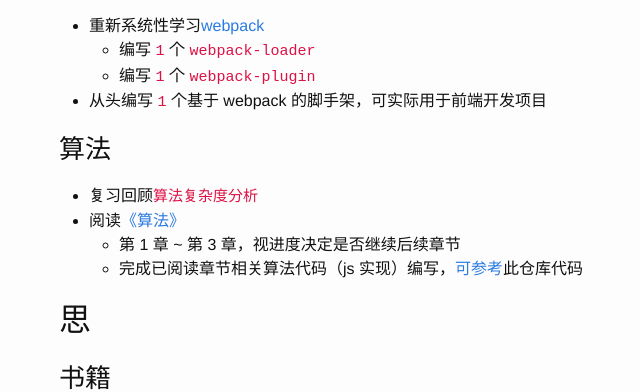
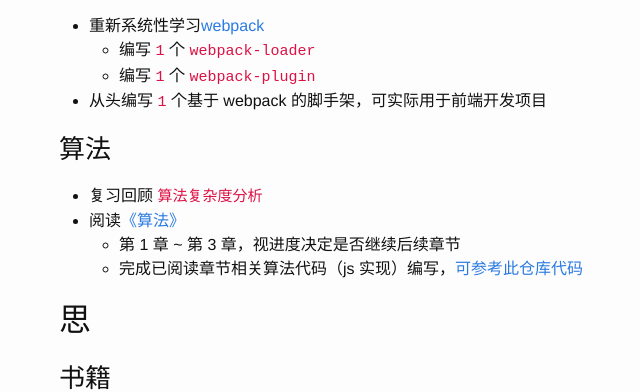
Before and after one commit to bigfact/bigfact.github.io, a Jekyll site: the page built from _posts/202001/2020-01-08-Q1-Plan.md, in a window 1280 px wide and 1400 px high, scrolled down 342 px. Shown: the top 392 px of the window, without its empty margins (211-851 px from the left). Built offline with Jekyll 4.4.1, drawn with Linux system fonts in a browser that asks for light colours; comment, search, counter and statistics services are not loaded; some of the changed text lies outside the part shown.

```diff
--- a/_posts/202001/2020-01-08-Q1-Plan.md
+++ b/_posts/202001/2020-01-08-Q1-Plan.md
@@ -19,10 +19,10 @@ tags: 规划
 
 ### 算法
 
-- 复习回顾`算法复杂度分析`
+- 复习回顾 `算法复杂度分析`
 - 阅读[《算法》](https://book.douban.com/subject/19952400/)
   - 第 1 章 ~ 第 3 章，视进度决定是否继续后续章节
-  - 完成已阅读章节相关算法代码（js 实现）编写，[可参考](https://github.com/jimmysuncpt/Algorithms)此仓库代码
+  - 完成已阅读章节相关算法代码（js 实现）编写，[可参考此仓库代码](https://github.com/jimmysuncpt/Algorithms)
 
 ## 思
 
```
Also changed, not shown: other parts of _posts/202001/2020-01-08-Q1-Plan.md (+1 -1 lines).
